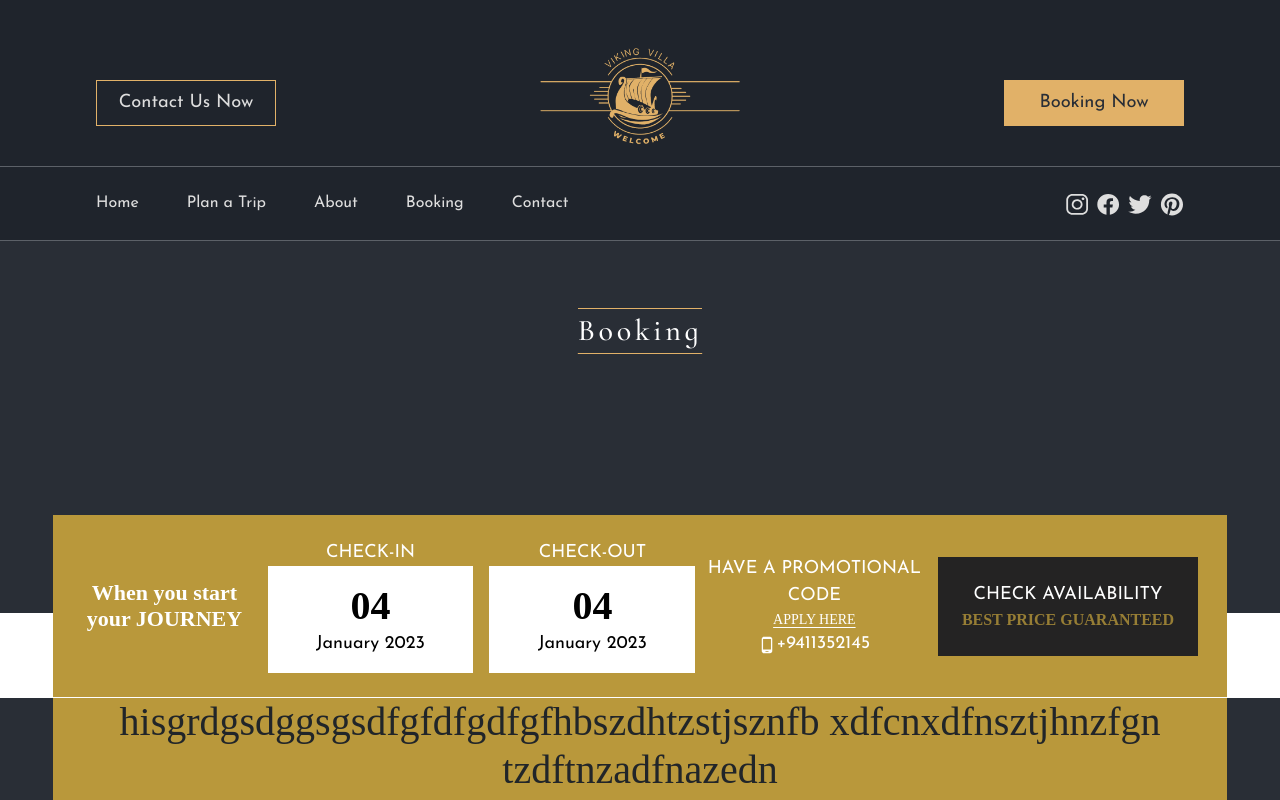
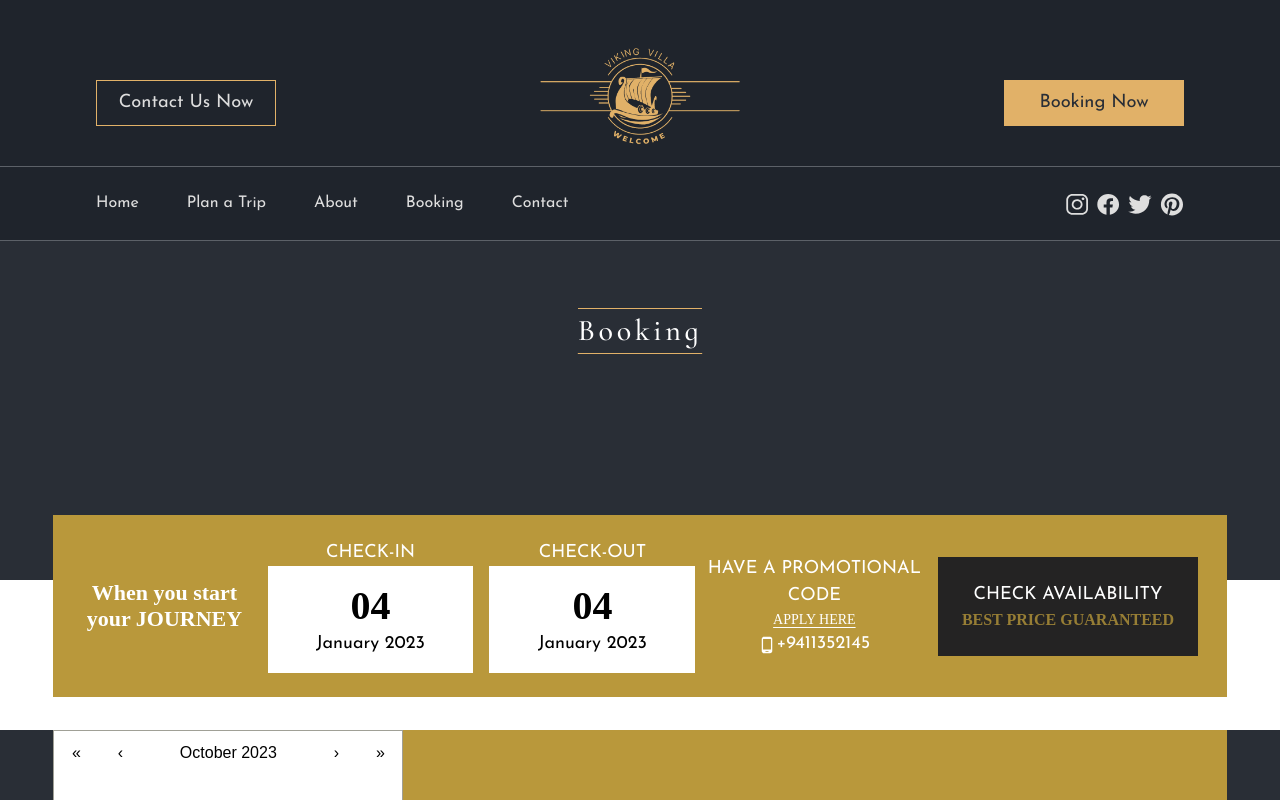
Before and after one commit to orionux/slvikingvilla, a Next.js app: page /booking in a window 1280 px wide. Shown: the top 800 px of the page. Built offline with nearby package versions, Linux system fonts and the light colour scheme.

Commit message:
Update calendr.tsx

```diff
--- a/src/components/calendr.tsx
+++ b/src/components/calendr.tsx
@@ -1,17 +1,24 @@
-import React from 'react';
+import React, { useState } from 'react';
 import { render } from "react-dom";
-
-
+import Calendar from 'react-calendar';
+import 'react-calendar/dist/Calendar.css';
 
 
 
 const Calendr = () => {
+const [date,setDate] = useState(new Date());
+
+const onChange = () => {
+    setDate(date);
+};
+
     return (
         <div style={{ backgroundColor: "#B9983B" }}
-        className='col-12 col-lg-11'>
-        <h1>
-            hisgrdgsdggsgsdfgfdfgdfgfhbszdhtzstjsznfb xdfcnxdfnsztjhnzfgn tzdftnzadfnazedn
-        </h1>
+        className='col-12 col-lg-11 mt-0'>
+        <Calendar
+        onChange= {onChange}
+        value= {date}
+        />
         </div>
 
     )
```
